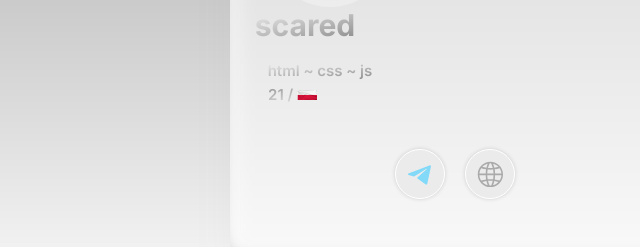
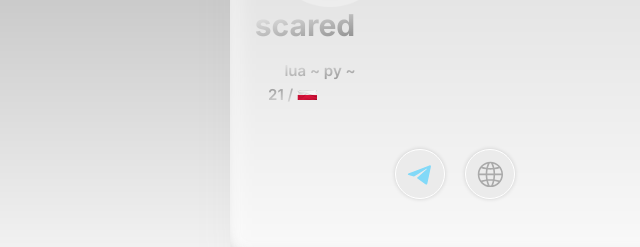
Before and after one commit to verlorenes/plustools, a plain HTML site: page index.html in a window 1280 px wide. Shown: the part 463-710 px from the top of the page, 185-825 px from the left. Drawn offline with Linux system fonts and the light colour scheme.

Commit message:
Update index.html

```diff
--- a/index.html
+++ b/index.html
@@ -22,7 +22,7 @@
                 <p>scared</p>
             </div>
             <div>
-                <p class="description">html ~ css ~ js</p>
+                <p class="description">lua ~ py ~ </p>
                 <p class="description2">21 / <img style="width: 20px; height: 10px;" src="img/pl.jpg"></p>
             </div>
             <div>
```
